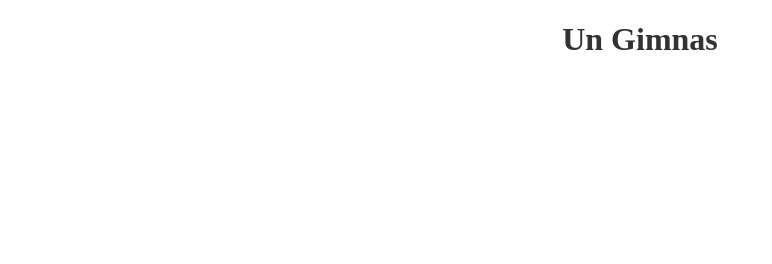
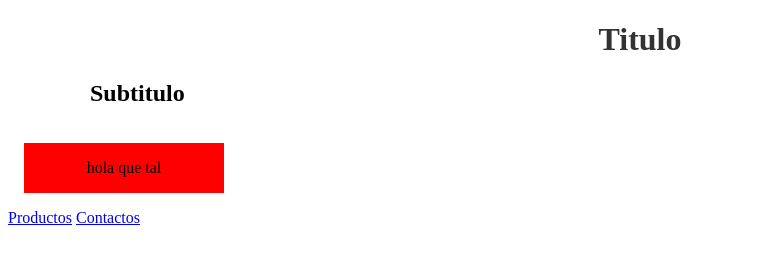
Before and after one commit to Zhihangggg/DAM1M04-Exercici002, a plain HTML site: page index.html in a window 1280 px wide. Shown: the whole page, without its empty margins (0-772 px from the left). Drawn offline with Linux system fonts and the light colour scheme.

Commit message:
inline bock

```diff
--- a/global.css
+++ b/global.css
@@ -2,6 +2,7 @@
       max-width: 1100px;
       margin: auto;
     }
+
 
     h1 {
       text-align: center;
@@ -15,3 +16,11 @@
     .explica {
       color: red;
     }
+
+    .box{
+      display: inline-block;
+      width: 200px;
+      margin: 1em;
+      background-color: red;
+      text-align: center;
+    }
--- a/index.html
+++ b/index.html
@@ -9,12 +9,15 @@
 </head>
 <body>
     <div class="contenidor">
-    <h1>Un Gimnas</h1>
-    <p></p>
-
-
-
-
+    <h1>Titulo</h1>
+    <h2>Subtitulo</h2>
+    </div>
+    <div class="box">
+    <p>hola que tal</p>
+    </div>
+    <div>
+    <a href="productes.html">Productos</a>
+    <a href="contacte.html">Contactos</a>
     </div>
 </body>
 </html>
```
